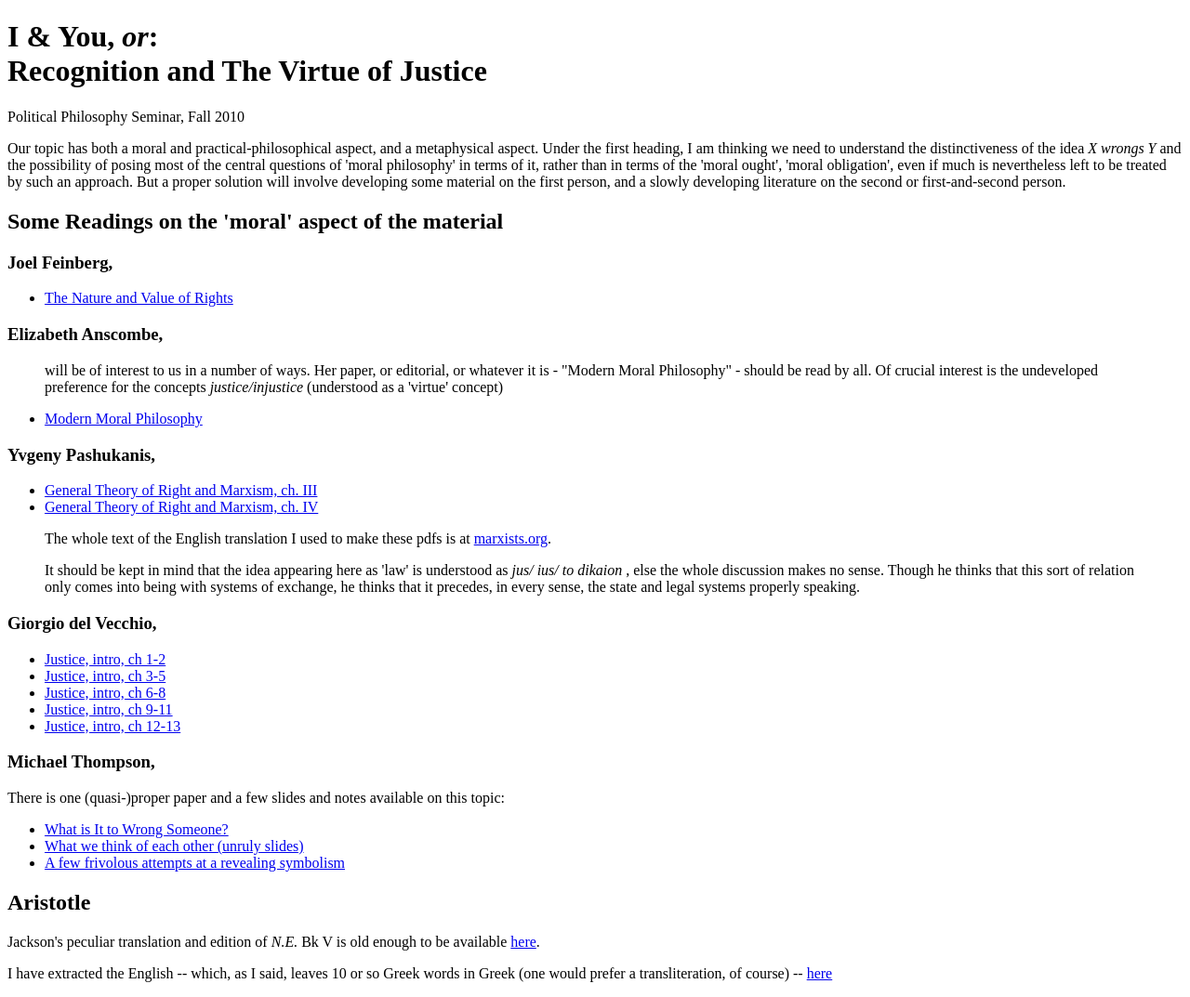
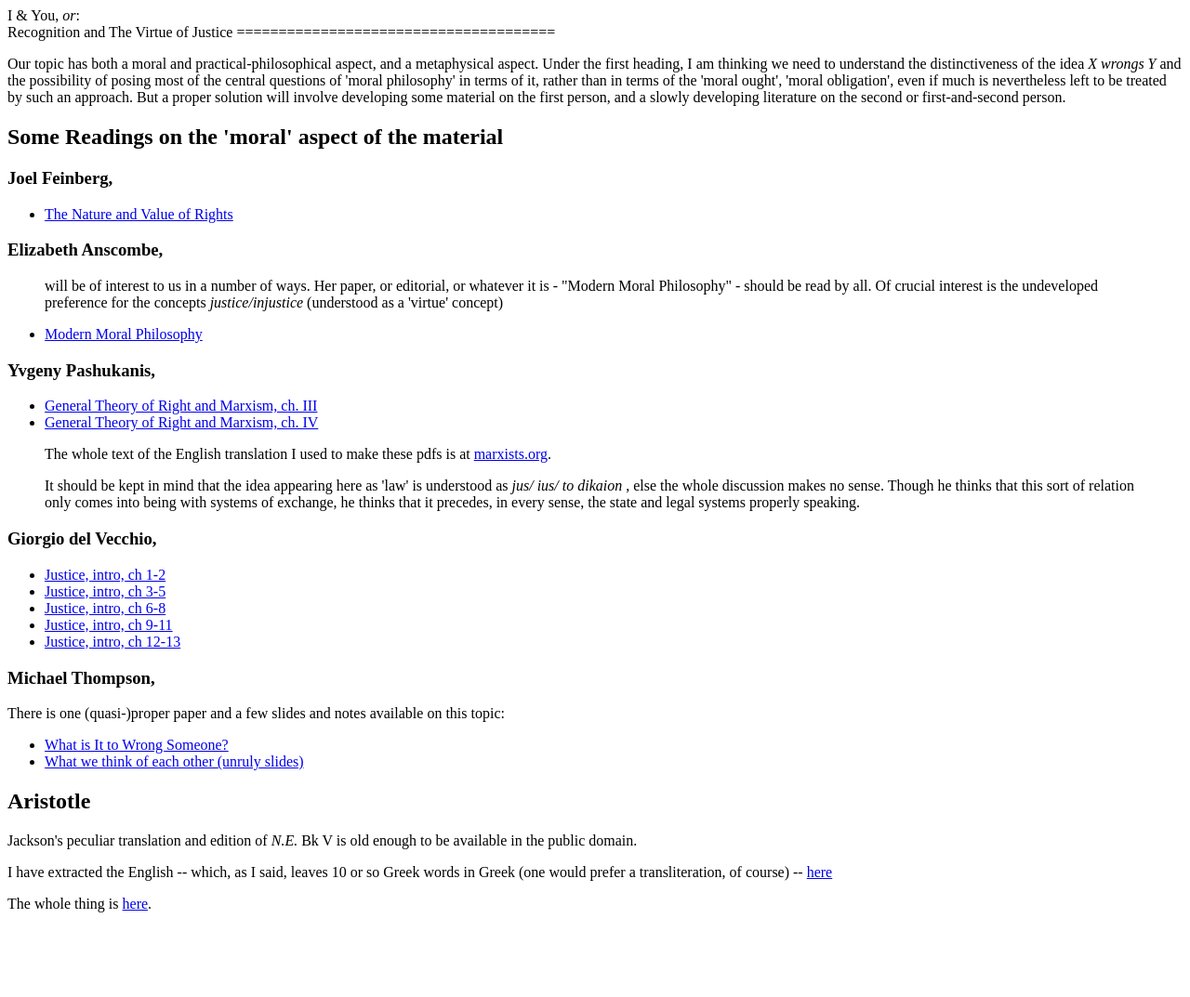
Before and after one commit to rechtslehre/rechtslehre.github.io, a plain HTML site: page index.html in a window 1280 px wide. Shown: the whole page at 93% size. After the commit the page ends 998 px from the top, so only its background shows below. Drawn offline with Linux system fonts and the light colour scheme.

Commit message:
updated index

```diff
--- a/index.html
+++ b/index.html
@@ -1,126 +1,44 @@
-<!DOCTYPE html PUBLIC "-//W3C//DTD XHTML 1.0 Transitional//EN" "http://www.w3.org/TR/xhtml1/DTD/xhtml1-transitional.dtd">
-<html xmlns="http://www.w3.org/1999/xhtml">
-<head>
-  <title></title>
-  <meta http-equiv="Content-Type" content="text/html; charset=utf-8" />
-  <meta name="generator" content="pandoc" />
-  <meta name="date" content="" />
-  <link rel="stylesheet" href="article2.css" type="text/css" />
-</head>
-<body>
-<h1 id="i-you-or-recognition-and-the-virtue-of-justice"
->I &amp; You, <em
-  >or</em
-  >: <br
-   /> Recognition and The Virtue of Justice</h1
-><p
->Political Philosophy Seminar, Fall 2010</p
-><p
->Our topic has both a moral and practical-philosophical aspect, and a metaphysical aspect. Under the first heading, I am thinking we need to understand the distinctiveness of the idea <em
-  >X wrongs Y</em
-  > and the possibility of posing most of the central questions of 'moral philosophy' in terms of it, rather than in terms of the 'moral ought', 'moral obligation', even if much is nevertheless left to be treated by such an approach. But a proper solution will involve developing some material on the first person, and a slowly developing literature on the second or first-and-second person.</p
-><h2 id="some-readings-on-the-moral-aspect-of-the-material"
->Some Readings on the 'moral' aspect of the material</h2
-><h3 id="joel-feinberg"
->Joel Feinberg,</h3
-><ul
-><li
-  ><a href="http://www.marxists.org/archive/pashukanis/1924/law/index.htm"
-    >The Nature and Value of Rights</a
-    ></li
-  ></ul
-><h3 id="elizabeth-anscombe"
->Elizabeth Anscombe,</h3
-><blockquote
-><p
-  >will be of interest to us in a number of ways. Her paper, or editorial, or whatever it is - &quot;Modern Moral Philosophy&quot; - should be read by all. Of crucial interest is the undeveloped preference for the concepts <em
-    >justice/injustice</em
-    > (understood as a 'virtue' concept)</p
-  ></blockquote
-><ul
-><li
-  ><a href="http://www.pitt.edu/~mthompso/mmp.pdf"
-    >Modern Moral Philosophy</a
-    ></li
-  ></ul
-><h3 id="yvgeny-pashukanis"
->Yvgeny Pashukanis,</h3
-><ul
-><li
-  ><a href="https://docs.google.com/fileview?id=0B9jlScR8SHVgMzU4ZTJkZjktM2JjMi00MDkxLWJiNTUtOTcyM2E5ODA5NDYx&amp;hl=en"
-    >General Theory of Right and Marxism, ch. III</a
-    ></li
-  ><li
-  ><a href="https://docs.google.com/fileview?id=0B9jlScR8SHVgM2Y2NDVlM2EtODQ3My00ZThlLWIzYWMtZDA4ZTFjZTVmZmQ1&amp;hl=en"
-    >General Theory of Right and Marxism, ch. IV</a
-    ></li
-  ></ul
-><blockquote
-><p
-  >The whole text of the English translation I used to make these pdfs is at <a href="http://www.marxists.org/archive/pashukanis/1924/law/index.htm"
-    >marxists.org</a
-    >.</p
-  ></blockquote
-><blockquote
-><p
-  >It should be kept in mind that the idea appearing here as 'law' is understood as <em
-    >jus/ ius/ to dikaion</em
-    > , else the whole discussion makes no sense. Though he thinks that this sort of relation only comes into being with systems of exchange, he thinks that it precedes, in every sense, the state and legal systems properly speaking.</p
-  ></blockquote
-><h3 id="giorgio-del-vecchio"
->Giorgio del Vecchio,</h3
-><ul
-><li
-  ><a href="https://docs.google.com/fileview?id=0B9jlScR8SHVgYmJjMWMxYTctMThkYS00NTRhLWExMzAtMGNmNWJhMGJjN2Mx&amp;hl=en&amp;authkey=CISLgPMJ"
-    >Justice, intro, ch 1-2</a
-    ></li
-  ><li
-  ><a href="https://docs.google.com/fileview?id=0B9jlScR8SHVgYTg1OWMyZjktMjMzOS00OTE0LWFjYjItZGU2YjZkMTYwNDhl&amp;hl=en&amp;authkey=CKrQ1eoI"
-    >Justice, intro, ch 3-5</a
-    ></li
-  ><li
-  ><a href="https://docs.google.com/fileview?id=0B9jlScR8SHVgODhhYWRjMmMtZDRjMi00NGRjLThiYWQtMjYwMjY1ZWZhODU2&amp;hl=en&amp;authkey=CKKu75YC"
-    >Justice, intro, ch 6-8</a
-    ></li
-  ><li
-  ><a href="https://docs.google.com/fileview?id=0B9jlScR8SHVgODQ2MjczOTctZGIzOC00NzdkLTliNzItYTk3ZjYwNGY2NTYx&amp;hl=en&amp;authkey=CMmxr4IJ"
-    >Justice, intro, ch 9-11</a
-    ></li
-  ><li
-  ><a href="https://docs.google.com/fileview?id=0B9jlScR8SHVgNTkyYTUzYmEtMThlNC00ZjMxLTk3Y2ItNDg5M2I5MDFkZjdk&amp;hl=en&amp;authkey=COW-lPYI"
-    >Justice, intro, ch 12-13</a
-    ></li
-  ></ul
-><h3 id="michael-thompson"
->Michael Thompson,</h3
-><p
->There is one (quasi-)proper paper and a few slides and notes available on this topic:</p
-><ul
-><li
-  ><a href="http://www.pitt.edu/~mthompso/raz.pdf"
-    >What is It to Wrong Someone?</a
-    ></li
-  ><li
-  ><a href="http://www.pitt.edu/~mthompso/i+you.pdf"
-    >What we think of each other (unruly slides)</a
-    ></li
-  ><li
-  ><a href="http://www.pitt.edu/~mthompso/my.still.silly.symbols2.pdf"
-    >A few frivolous attempts at a revealing symbolism</a
-    ></li
-  ></ul
-><h2 id="aristotle"
->Aristotle</h2
-><p
->Jackson's peculiar translation and edition of <em
-  >N.E.</em
-  > Bk V is old enough to be available <a href="http://www.archive.org/details/cu31924024496246"
-  >here</a
-  >.</p
-><p
->I have extracted the English -- which, as I said, leaves 10 or so Greek words in Greek (one would prefer a transliteration, of course) -- <a href="https://docs.google.com/leaf?id=0B-D3GXtdg8rSYzJhOWE2NWUtMjEyZC00YTIyLWJiZTMtMzhkNDYxOTc3NzMz&amp;hl=en"
-  >here</a
-  ></p
->
-</body>
-</html>
+<p>I &amp; You, <em>or</em>:<br />
+ Recognition and The Virtue of Justice ======================================</p>
+<p>Our topic has both a moral and practical-philosophical aspect, and a metaphysical aspect. Under the first heading, I am thinking we need to understand the distinctiveness of the idea <em>X wrongs Y</em> and the possibility of posing most of the central questions of 'moral philosophy' in terms of it, rather than in terms of the 'moral ought', 'moral obligation', even if much is nevertheless left to be treated by such an approach. But a proper solution will involve developing some material on the first person, and a slowly developing literature on the second or first-and-second person.</p>
+<h2 id="some-readings-on-the-moral-aspect-of-the-material">Some Readings on the 'moral' aspect of the material</h2>
+<h3 id="joel-feinberg">Joel Feinberg,</h3>
+<ul>
+<li><a href="second-person/feinberg.pdf">The Nature and Value of Rights</a></li>
+</ul>
+<h3 id="elizabeth-anscombe">Elizabeth Anscombe,</h3>
+<blockquote>
+<p>will be of interest to us in a number of ways. Her paper, or editorial, or whatever it is - &quot;Modern Moral Philosophy&quot; - should be read by all. Of crucial interest is the undeveloped preference for the concepts <em>justice/injustice</em> (understood as a 'virtue' concept)</p>
+</blockquote>
+<ul>
+<li><a href="http://www.pitt.edu/~mthompso/mmp.pdf">Modern Moral Philosophy</a></li>
+</ul>
+<h3 id="yvgeny-pashukanis">Yvgeny Pashukanis,</h3>
+<ul>
+<li><a href="https://docs.google.com/fileview?id=0B9jlScR8SHVgMzU4ZTJkZjktM2JjMi00MDkxLWJiNTUtOTcyM2E5ODA5NDYx&amp;hl=en">General Theory of Right and Marxism, ch. III</a></li>
+<li><a href="https://docs.google.com/fileview?id=0B9jlScR8SHVgM2Y2NDVlM2EtODQ3My00ZThlLWIzYWMtZDA4ZTFjZTVmZmQ1&amp;hl=en">General Theory of Right and Marxism, ch. IV</a></li>
+</ul>
+<blockquote>
+<p>The whole text of the English translation I used to make these pdfs is at <a href="http://www.marxists.org/archive/pashukanis/1924/law/index.htm">marxists.org</a>.</p>
+</blockquote>
+<blockquote>
+<p>It should be kept in mind that the idea appearing here as 'law' is understood as <em>jus/ ius/ to dikaion</em> , else the whole discussion makes no sense. Though he thinks that this sort of relation only comes into being with systems of exchange, he thinks that it precedes, in every sense, the state and legal systems properly speaking.</p>
+</blockquote>
+<h3 id="giorgio-del-vecchio">Giorgio del Vecchio,</h3>
+<ul>
+<li><a href="https://docs.google.com/fileview?id=0B9jlScR8SHVgYmJjMWMxYTctMThkYS00NTRhLWExMzAtMGNmNWJhMGJjN2Mx&amp;hl=en&amp;authkey=CISLgPMJ">Justice, intro, ch 1-2</a></li>
+<li><a href="https://docs.google.com/fileview?id=0B9jlScR8SHVgYTg1OWMyZjktMjMzOS00OTE0LWFjYjItZGU2YjZkMTYwNDhl&amp;hl=en&amp;authkey=CKrQ1eoI">Justice, intro, ch 3-5</a></li>
+<li><a href="https://docs.google.com/fileview?id=0B9jlScR8SHVgODhhYWRjMmMtZDRjMi00NGRjLThiYWQtMjYwMjY1ZWZhODU2&amp;hl=en&amp;authkey=CKKu75YC">Justice, intro, ch 6-8</a></li>
+<li><a href="https://docs.google.com/fileview?id=0B9jlScR8SHVgODQ2MjczOTctZGIzOC00NzdkLTliNzItYTk3ZjYwNGY2NTYx&amp;hl=en&amp;authkey=CMmxr4IJ">Justice, intro, ch 9-11</a></li>
+<li><a href="https://docs.google.com/fileview?id=0B9jlScR8SHVgNTkyYTUzYmEtMThlNC00ZjMxLTk3Y2ItNDg5M2I5MDFkZjdk&amp;hl=en&amp;authkey=COW-lPYI">Justice, intro, ch 12-13</a></li>
+</ul>
+<h3 id="michael-thompson">Michael Thompson,</h3>
+<p>There is one (quasi-)proper paper and a few slides and notes available on this topic:</p>
+<ul>
+<li><a href="http://www.pitt.edu/~mthompso/raz.pdf">What is It to Wrong Someone?</a></li>
+<li><a href="http://www.pitt.edu/~mthompso/i+you.pdf">What we think of each other (unruly slides)</a></li>
+</ul>
+<h2 id="aristotle">Aristotle</h2>
+<p>Jackson's peculiar translation and edition of <em>N.E.</em> Bk V is old enough to be available in the public domain.</p>
+<p>I have extracted the English -- which, as I said, leaves 10 or so Greek words in Greek (one would prefer a transliteration, of course) -- <a href="https://docs.google.com/leaf?id=0B-D3GXtdg8rSYzJhOWE2NWUtMjEyZC00YTIyLWJiZTMtMzhkNDYxOTc3NzMz&amp;hl=en">here</a></p>
+<p>The whole thing is <a href="http://www.archive.org/details/cu31924024496246">here</a>.</p>
```
Also changed, not shown: index.txt (added).
